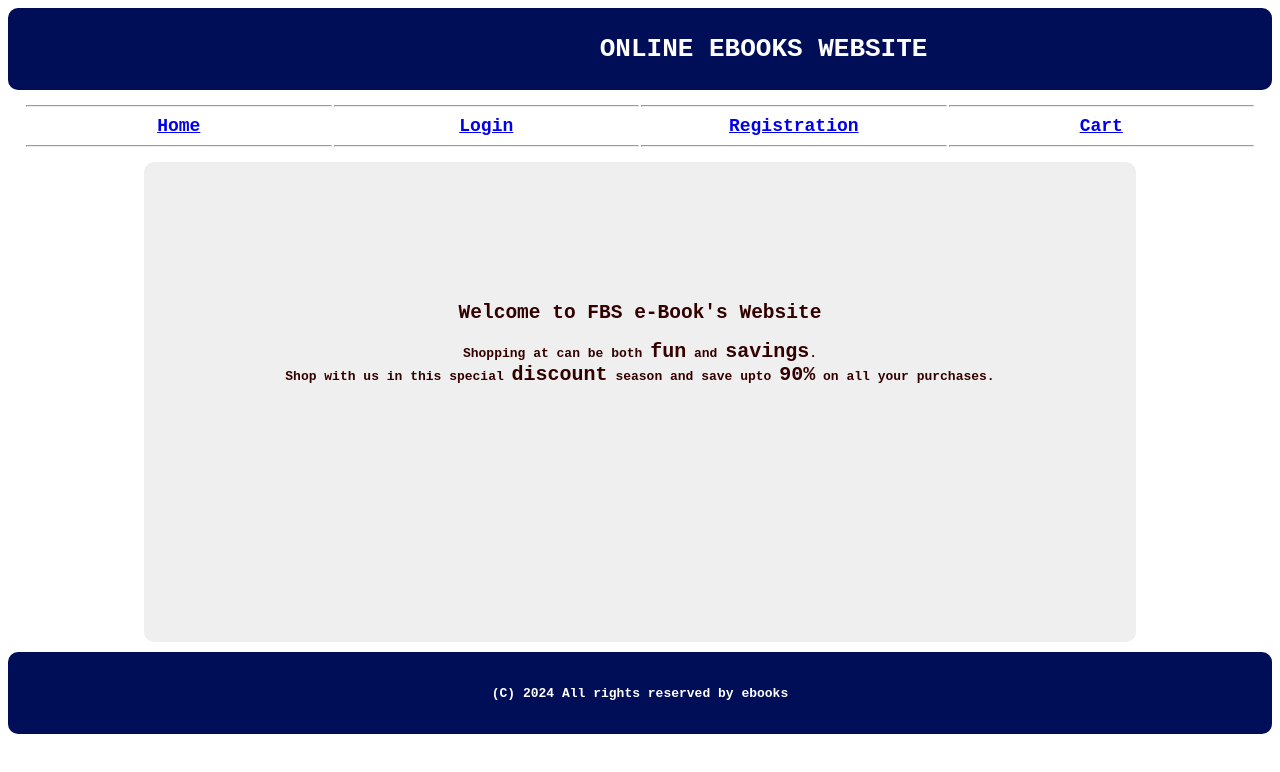
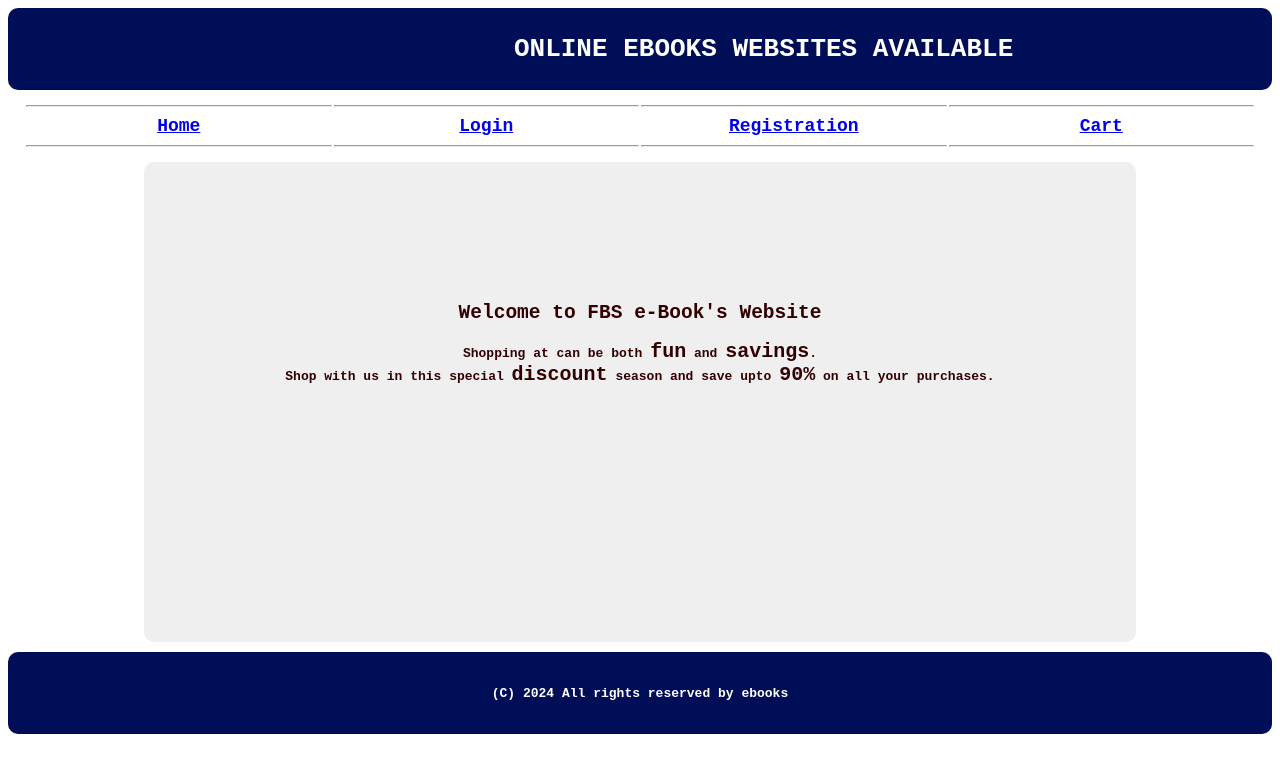
Before and after one commit to sainyathari/Homerepo, a plain HTML site: page index.html in a window 1280 px wide. Drawn offline with Linux system fonts and the light colour scheme.

Commit message:
second commit

```diff
--- a/index.html
+++ b/index.html
@@ -13,7 +13,7 @@ cellspacing="2">
 <tr>
 <th width="20%"></th>
 <th colspan=4>
-<h1 style="color:white;">ONLINE EBOOKS WEBSITE</h1>
+<h1 style="color:white;">ONLINE EBOOKS WEBSITES AVAILABLE</h1>
 </th>
 </tr>
 </table>
```
